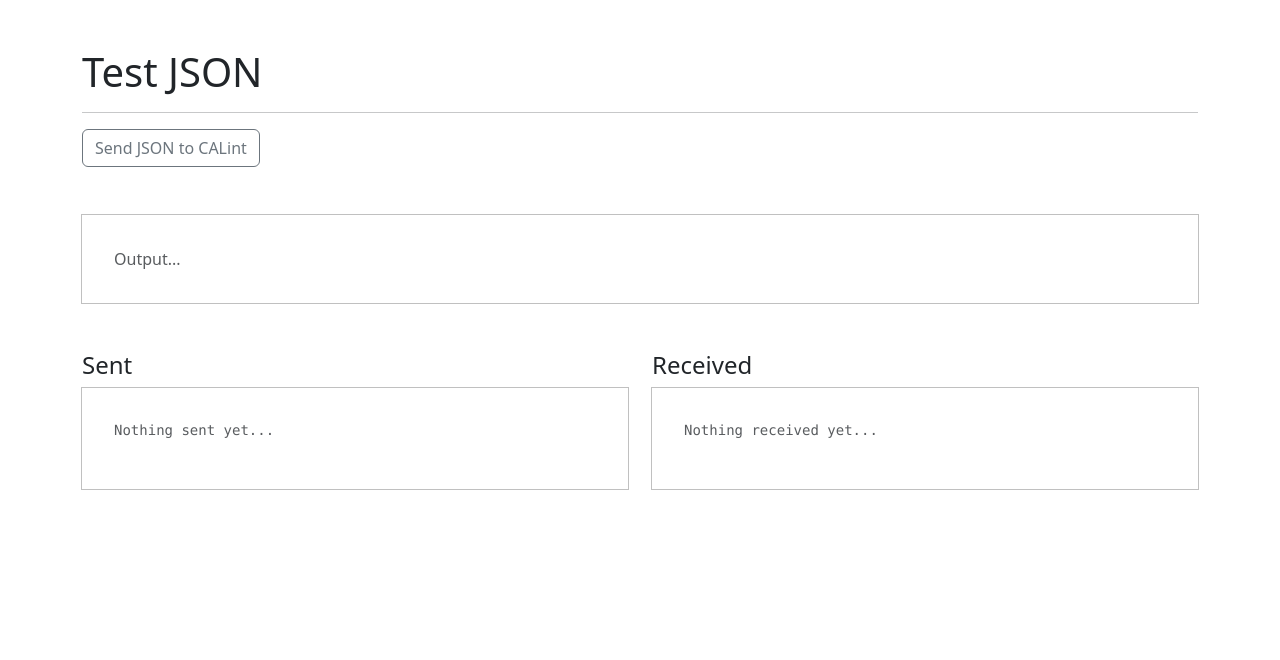
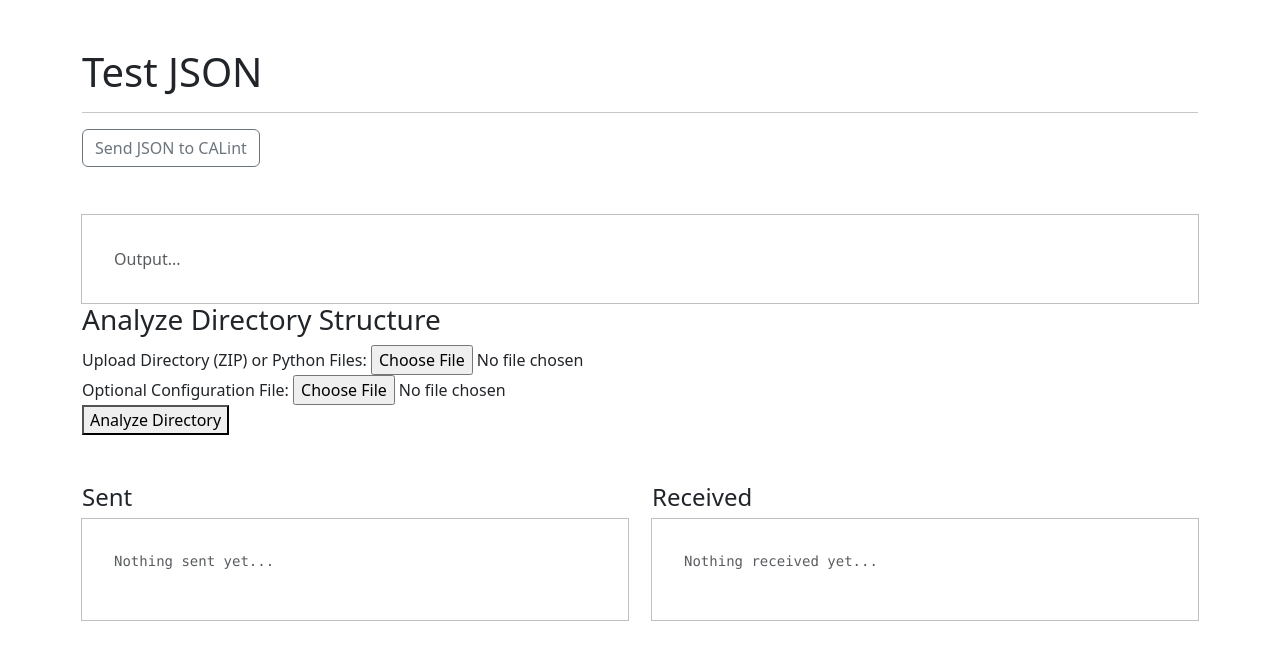
Before and after one commit to rdmtfl/CALint-GUI, a Flask app: page / in a window 1280 px wide. Shown: the top 660 px of the page. Run offline with Flask 3, Linux system fonts and the light colour scheme.

Commit message:
CHORE: add files form

```diff
--- a/frontend/templates/index.html
+++ b/frontend/templates/index.html
@@ -11,6 +11,10 @@
 
 <body>
     <div class="container">
+
+
+
+
         <div class="row">
             <div class="col">
                 <h1 class="mt-5">Test JSON</h1>
@@ -22,6 +26,23 @@
                 </div>
             </div>
         </div>
+
+        <div id="DirectoryTab" class="tabcontent">
+        <h3>Analyze Directory Structure</h3>
+            <form id="directoryForm" enctype="multipart/form-data">
+                <div class="form-group">
+                    <label for="directoryFile">Upload Directory (ZIP) or Python Files:</label>
+                    <input type="file" id="directoryFile" name="directory" required>
+                </div>
+                <div class="form-group">
+                    <label for="configFile">Optional Configuration File:</label>
+                    <input type="file" id="configFile" name="config" accept=".ini,.txt">
+                </div>
+                <button type="submit">Analyze Directory</button>
+            </form>
+        </div>
+
+
         <div class="row">
             <div class="col">
                 <h4 class="mt-5">Sent</h4>
@@ -37,6 +58,9 @@
             </div>
         </div>
     </div>
+
+
+
 </body>
 
 <script>
```
